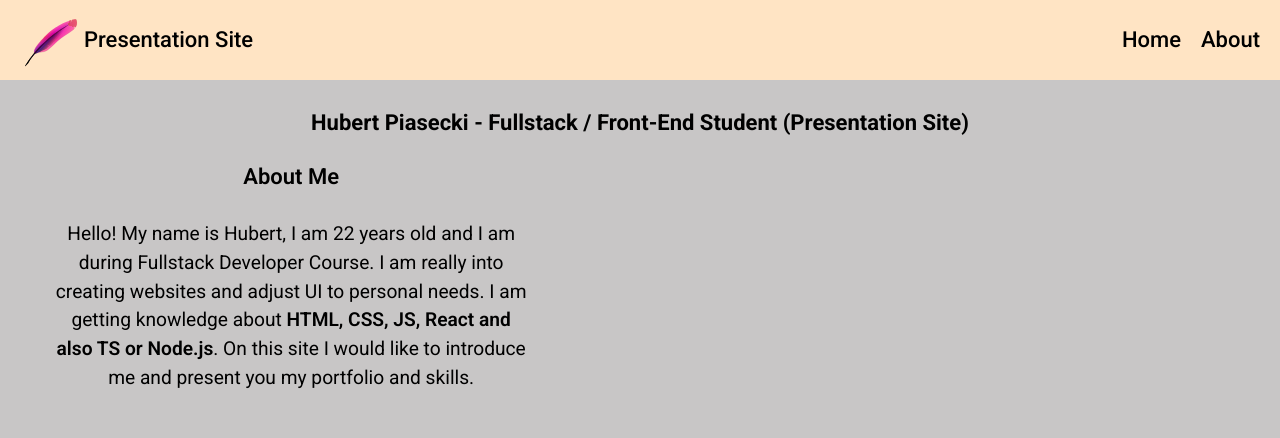
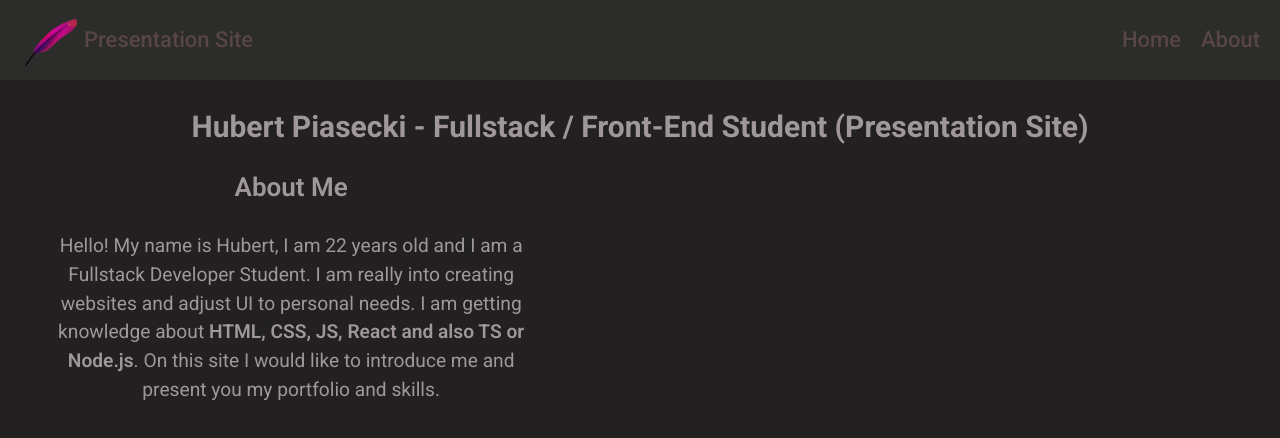
Before and after one commit to Erasvx/portfolio-site, a website: page index.html in a window 1280 px wide. Drawn offline with Linux system fonts and the light colour scheme.

Commit message:
Dark theme to site

```diff
--- a/index.html
+++ b/index.html
@@ -19,8 +19,8 @@
                 Presentation Site
             </a>
             <div class="navigation__menu">
-                <a href="index.html" class="navigation__link">Home</a>
-                <a href="#" class="navigation__link">About</a>
+                <a href="index.html" class="navigation__menu-link">Home</a>
+                <a href="#" class="navigation__menu-link">About</a>
             </div>
         </nav>
     </header>
@@ -31,7 +31,7 @@
             <h2 class="section__title">About Me</h2>
 
             <p class="section__pharagraph">
-                Hello! My name is Hubert, I am 22 years old and I am during Fullstack Developer Course. I am really into creating websites and adjust UI to personal needs. I am getting knowledge about <span class="section__pharagraph--highlight">HTML, CSS, JS, React and also TS or Node.js</span>. On this site I would like to introduce me and present you my portfolio and skills.
+                Hello! My name is Hubert, I am 22 years old and I am a Fullstack Developer Student. I am really into creating websites and adjust UI to personal needs. I am getting knowledge about <span class="section__pharagraph--highlight">HTML, CSS, JS, React and also TS or Node.js</span>. On this site I would like to introduce me and present you my portfolio and skills.
             </p>
         </section>
     </main>
--- a/styles/_variables.scss
+++ b/styles/_variables.scss
@@ -1,3 +1,3 @@
 :root {
-    --link-color: rgb(90, 91, 185);
+    --link-color: rgb(100, 101, 126);
 }
--- a/styles/blocks/_header.scss
+++ b/styles/blocks/_header.scss
@@ -1,7 +1,7 @@
 .header {
     min-height: 10vh;
     min-width: 10vw;
-    background-color: bisque;
+    background-color: rgb(44, 44, 43);
     display: flex;
     align-items: center;
 }
--- a/styles/blocks/_main.scss
+++ b/styles/blocks/_main.scss
@@ -1,3 +1,5 @@
+@use '../mixins' as *;
+
 .main {
 
     margin: 0 20px;
@@ -7,5 +9,13 @@
         text-align: center;
         margin-top: 2rem;
         font-weight: 700;
+
+        @include for-tablet {
+            font-size: 25px;
+        }
+
+        @include for-desktop {
+            font-size: 30px;
+        }
     }
 }
--- a/styles/blocks/_navigation.scss
+++ b/styles/blocks/_navigation.scss
@@ -24,16 +24,11 @@
     }
 
     &__link {
-        color: black;
+        color: rgb(88, 69, 69);
         text-decoration: none;
         align-items: center;
         display: flex;
         font-weight: 500;
-
-        &:hover {
-            color: var(--link-color);
-            text-decoration: underline;
-        }
 
     }
 
@@ -42,5 +37,18 @@
         margin-right: 20px;
         align-items: center;
         gap: 20px;
+
+        &-link {
+            text-decoration: none;
+            font-weight: 500;
+            color: rgb(88, 69, 69);
+            transform: translateX(0);
+            transition: color 0.2s ease-in-out, transform 0.2s ease-in-out;
+
+            &:hover {
+                color: var(--link-color);
+                transform: translateY(-5px);
+            }
+        }
     }
 }
--- a/styles/blocks/_section.scss
+++ b/styles/blocks/_section.scss
@@ -24,6 +24,7 @@
         };
 
         @include for-desktop {
+            font-size: 26px;
             grid-column: 2 / 5;
         }
     }
--- a/styles/styles.scss
+++ b/styles/styles.scss
@@ -8,8 +8,9 @@
 html {
     font-size: 16px;
     font-family: 'Roboto', sans-serif;
+    color: rgb(160, 152, 152)
 }
 
 body {
-    background-color: rgba($color: #494545, $alpha: 0.3);
+    background-color: rgb(34, 32, 32);
 }
```
Also changed, not shown: styles/styles.css, 1 other file.
